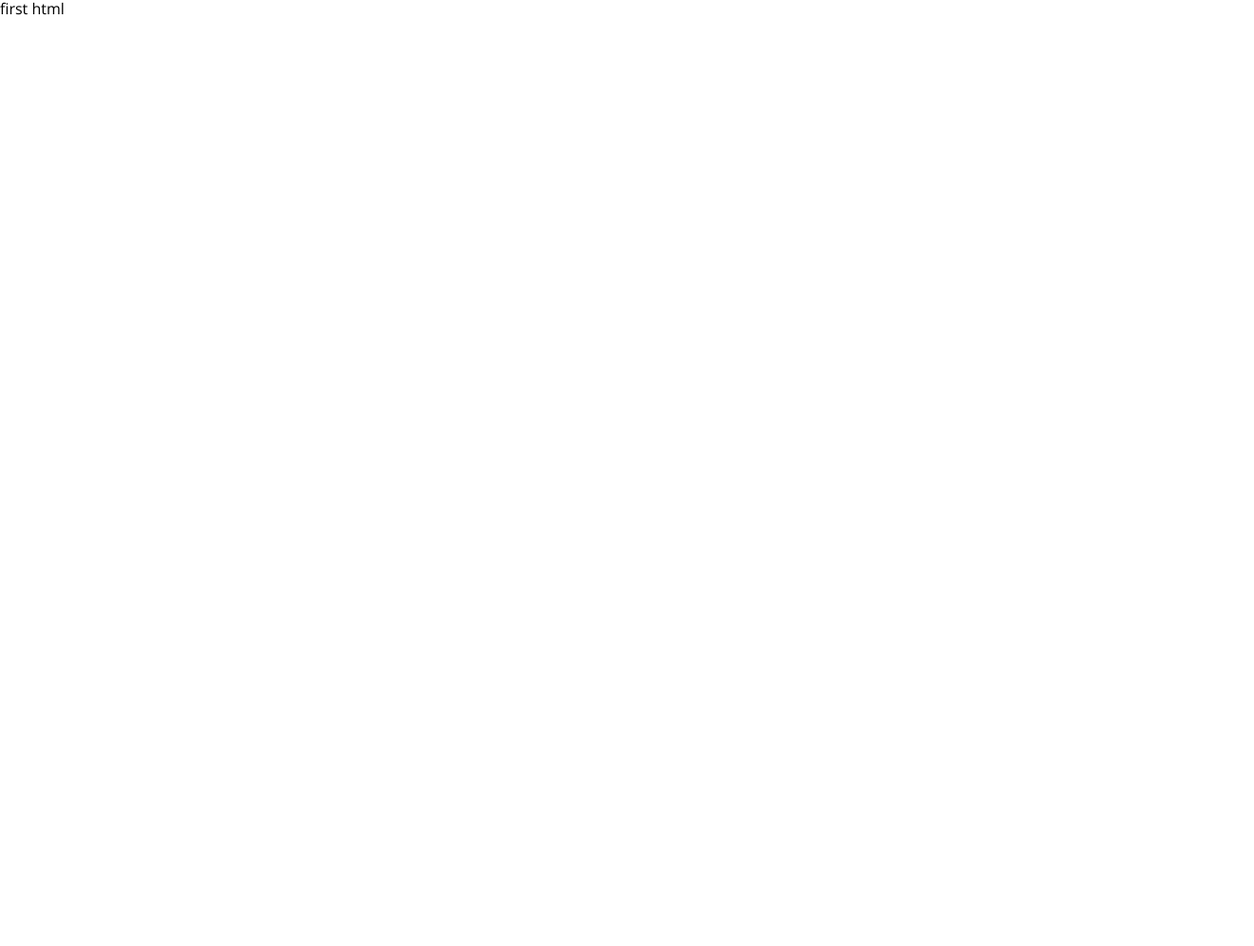
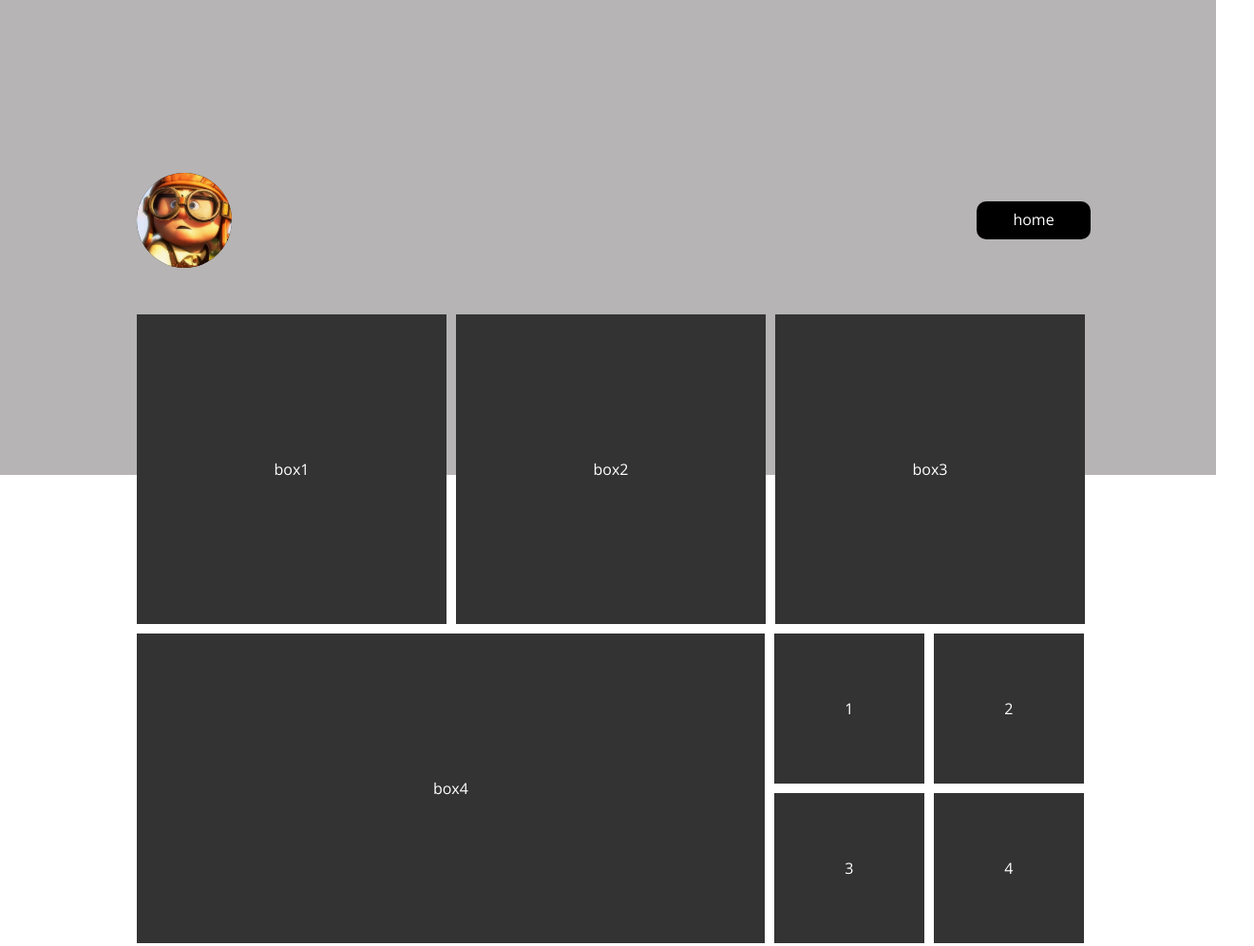
Before and after one commit to solfincode/frontend-1-personal-blog, a plain HTML site: page index.html in a window 1280 px wide. Shown: the top 996 px of the page at 95% size, 1320 px wide, since content can reach past the window. Before the commit the page ends 800 px from the top, so only its background shows below. Drawn offline with nearby package versions, Linux system fonts and the light colour scheme.

Commit message:
first wireframe for blog main page

```diff
--- a/css/font.css
+++ b/css/font.css
@@ -1,7 +1,8 @@
 /* roboto slab from google font */
 @import url("https://fonts.googleapis.com/css2?family=Open+Sans:wght@300;400;600&family=Roboto+Slab:wght@100;400;600&display=swap");
 
-body {
+body,
+#name {
   font-family: "Open Sans", sans-serif;
 }
 
--- a/css/layout.css
+++ b/css/layout.css
@@ -0,0 +1,139 @@
+header {
+  width: 100%;
+  position: relative;
+  background-color: rgb(182, 180, 180);
+  color: white;
+  min-height: 500px;
+}
+
+.container {
+  position: relative;
+  top: -318px;
+  display: grid;
+  z-index: 10;
+  width: 1024px;
+  margin: 0 auto;
+  padding: 0 120px;
+  grid-template-rows: 10% 60% auto;
+  grid-template-areas: "hd" "con" "ft";
+}
+
+.contents {
+  width: 1024px;
+  margin: 0 auto;
+  grid-area: con;
+  color: white;
+  display: flex;
+  flex-flow: row wrap;
+  grid-gap: 10px;
+  padding: 0 16px;
+}
+
+footer {
+  width: 100%;
+  background-color: #333;
+  height: 150px;
+  color: white;
+  grid-area: ft;
+  padding: 20px;
+}
+
+.card {
+  width: 126px;
+  height: 126px;
+  background-color: #333;
+  padding: 100px;
+  display: grid;
+  align-items: center;
+  justify-content: center;
+}
+
+.profile img {
+  border-radius: 100%;
+  width: 100px;
+  height: 100px;
+  background-color: black;
+}
+
+.navLink {
+  display: flex;
+  padding-top: 30px;
+  margin-left: auto;
+}
+.navLink div {
+  list-style: none;
+  width: 100px;
+  height: 20px;
+  padding: 10px;
+  text-align: center;
+  border-radius: 10px;
+  background: black;
+  color: white;
+  margin-right: 20px;
+  margin-left: auto;
+}
+
+.navWrapper {
+  grid-area: hd;
+  display: flex;
+  flex-flow: row nowrap;
+  margin-bottom: 50px;
+  padding: 0 16px;
+  width: 1024px;
+}
+
+.navLink a {
+  color: white;
+  text-decoration: none;
+}
+
+/* 2/3 box */
+#four,
+#seven {
+  width: 45%;
+}
+
+/* four card */
+.fourcard {
+  width: 326px;
+  height: 326px;
+  display: grid;
+  grid-template-columns: repeat(2, 48.5%);
+  grid-template-rows: repeat(2, 48.5%);
+  column-gap: 10px;
+  row-gap: 10px;
+}
+.cardsm {
+  background-color: #333;
+  display: grid;
+  align-items: center;
+  justify-content: center;
+  width: 158px;
+  height: 158px;
+}
+#five-one {
+  grid-area: 1/1/1/1;
+}
+#five-two {
+  grid-area: 1/2/1/2;
+}
+#five-three {
+  grid-area: 2/1/2/1;
+}
+#five-four {
+  grid-area: 2/2/2/2;
+}
+
+/* quote box */
+#quotes {
+  top: -200px;
+  color: white;
+  position: relative;
+  width: 1000px;
+  height: 300px;
+  margin: 0 auto;
+  background-color: #333;
+  display: grid;
+  justify-content: center;
+  align-items: center;
+}
--- a/css/style.css
+++ b/css/style.css
@@ -0,0 +1,12 @@
+/* variable */
+:root {
+  --main-brand-color: #f5cb5c;
+  --main-dark-color: #353434;
+  --main-bright-color: #e8eddf;
+  --font-h1: 32px;
+  --font-h2: 28px;
+  --font-h3: 24px;
+  --font-h4: 20px;
+  --font-p: 17px;
+  --font-quote: 22px;
+}
--- a/index.html
+++ b/index.html
@@ -10,9 +10,38 @@
     <title>personal blog</title>
     <meta name="description" content="" />
     <meta name="viewport" content="width=device-width, initial-scale=1" />
-    <link rel="stylesheet" href="./css/main.css" />
+    <link rel="stylesheet" href="css/main.css" />
   </head>
   <body>
-    first html
+    <header></header>
+    <div class="container">
+      <nav class="navWrapper">
+        <div class="profile">
+          <img src="./img/profile.png" alt="profile" />
+        </div>
+        <div class="navLink">
+          <a href="#"><div>home</div></a>
+        </div>
+      </nav>
+      <section class="contents">
+        <div class="card" id="one">box1</div>
+        <div class="card" id="two">box2</div>
+        <div class="card" id="three">box3</div>
+        <div class="card" id="four">box4</div>
+        <div class="fourcard" id="five">
+          <div class="cardsm" id="five-one">1</div>
+          <div class="cardsm" id="five-two">2</div>
+          <div class="cardsm" id="five-three">3</div>
+          <div class="cardsm" id="five-four">4</div>
+        </div>
+        <div class="card" id="six">box6</div>
+        <div class="card" id="seven">box7</div>
+        <div class="card" id="eight">box8</div>
+        <div class="card" id="nine">box9</div>
+        <div class="card" id="ten">box10</div>
+      </section>
+    </div>
+    <div id="quotes">Quote contents</div>
+    <footer>footer</footer>
   </body>
 </html>
```
Also changed, not shown: blogs/post.html (added, +18 -0 lines).
